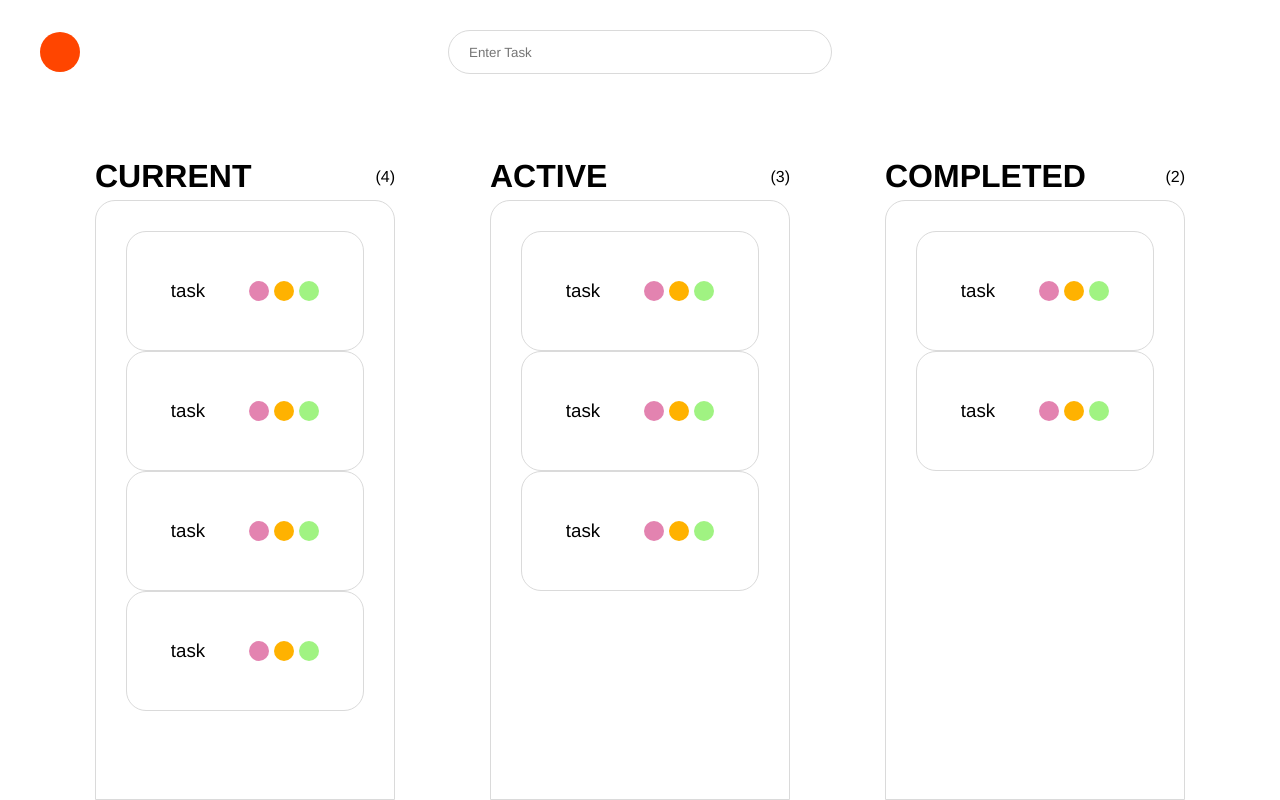
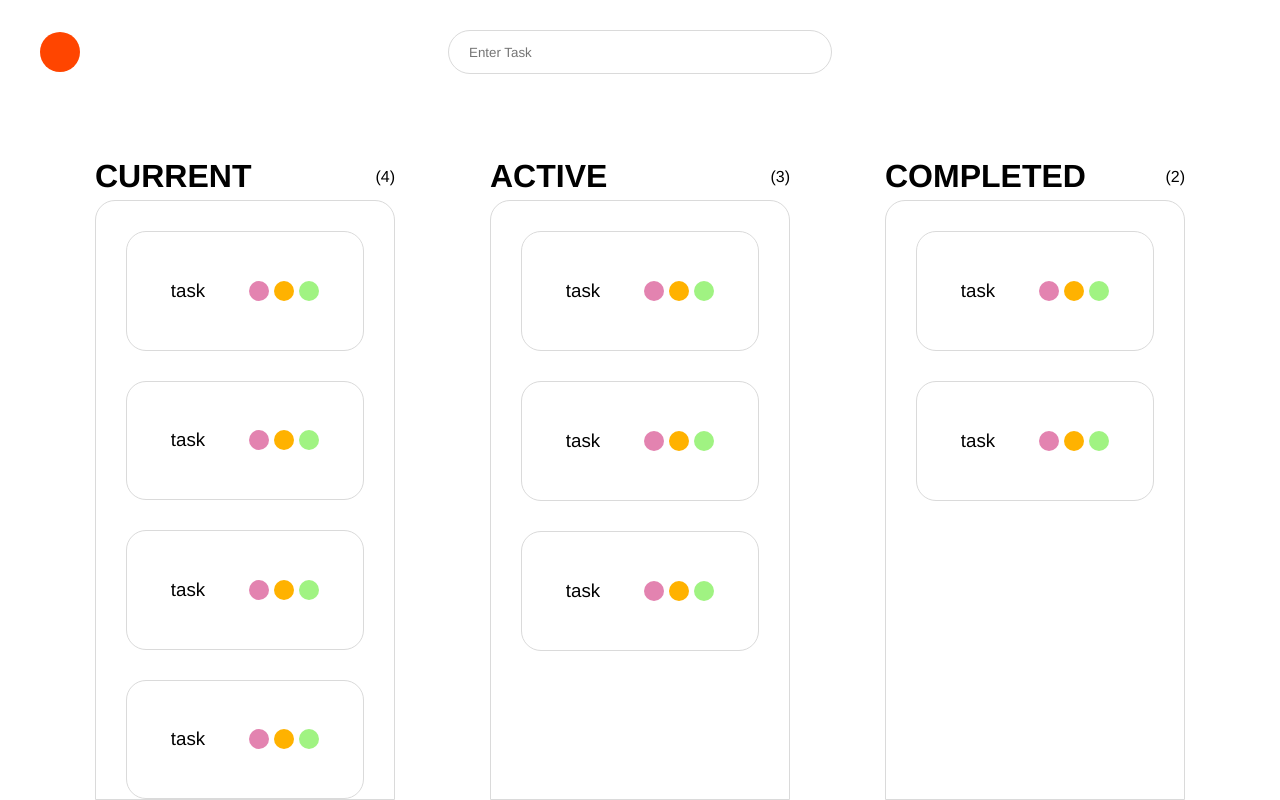
Before and after one commit to SanjeevMidda/Trello, a React (Create React App) app: page / in a window 1280 px wide. Built offline with nearby package versions, Linux system fonts and the light colour scheme.

Commit message:
added overflow for main task container

```diff
--- a/src/index.css
+++ b/src/index.css
@@ -47,6 +47,8 @@ input {
   align-items: center;
   flex-direction: column;
   padding-top: 30px;
+  overflow: scroll;
+  gap: 30px;
 }
 
 .contentArea {
```
